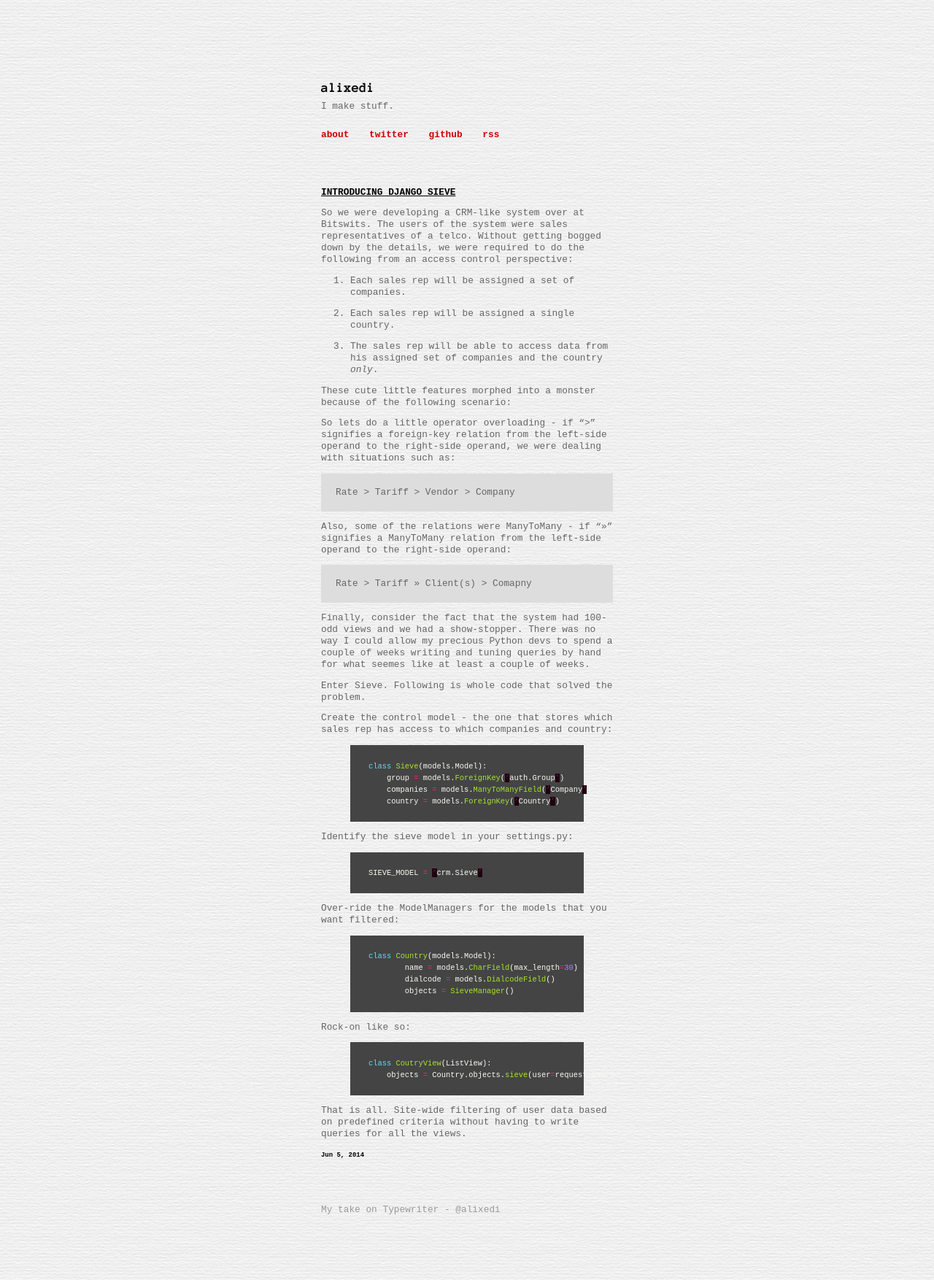
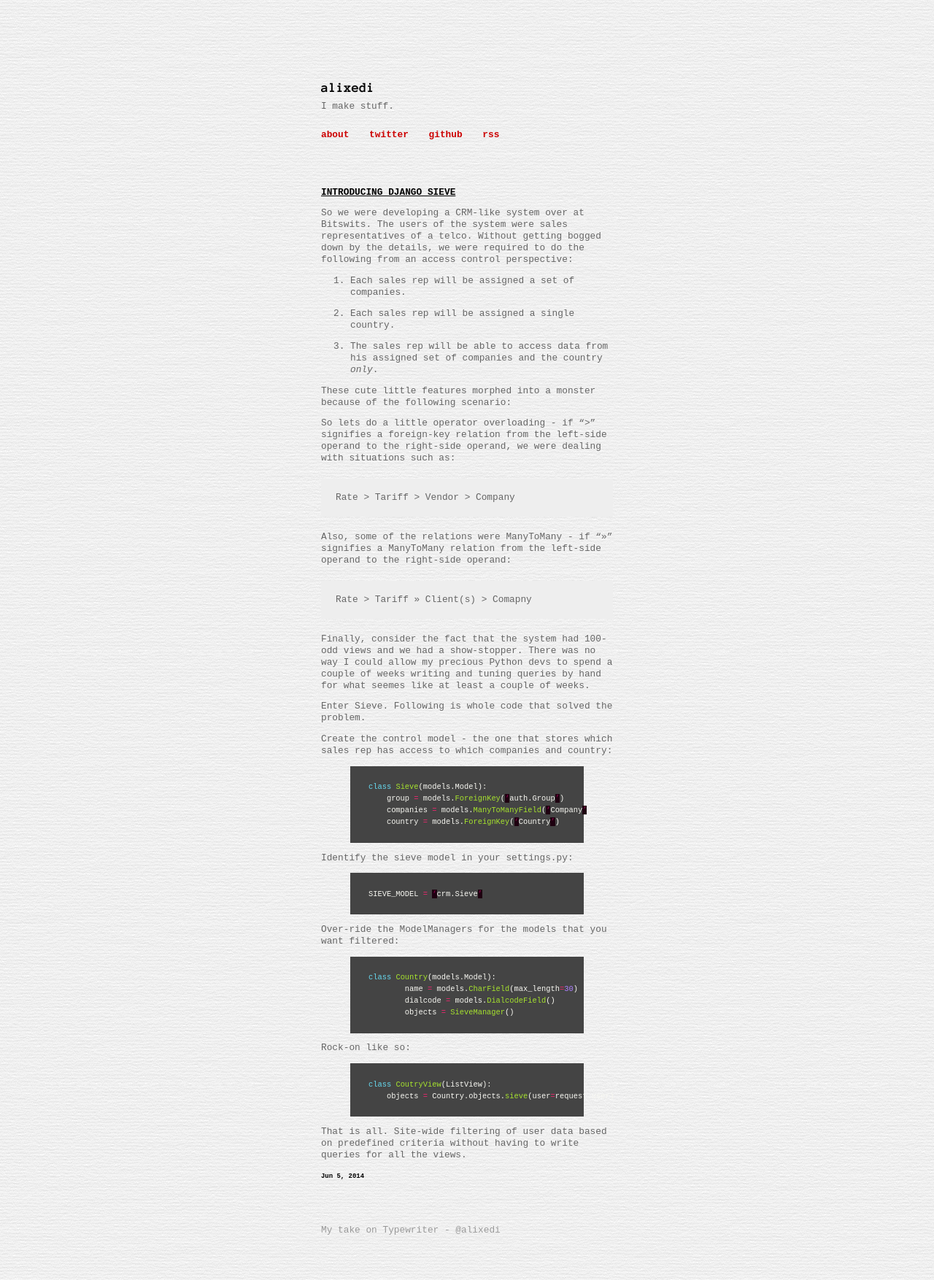
Before and after one commit to alixedi/old.alixedi.github.io, a Jekyll site: the page built from _posts/2014-06-05-introducing-django-sieve.md, in a window 1280 px wide. Shown: the whole page at 73% size. Built offline with Jekyll 4.4.1, drawn with Linux system fonts in a browser that asks for light colours.

Commit message:
Mode fiddling

```diff
--- a/css/main.css
+++ b/css/main.css
@@ -113,7 +113,7 @@ footer {
 }
 
 blockquote {
-  background-color: #DDD;
-  margin: 10px 0px;
+  background-color: #EEE;
+  margin: 20px 0px;
   padding: 5px 20px;
 }
```
